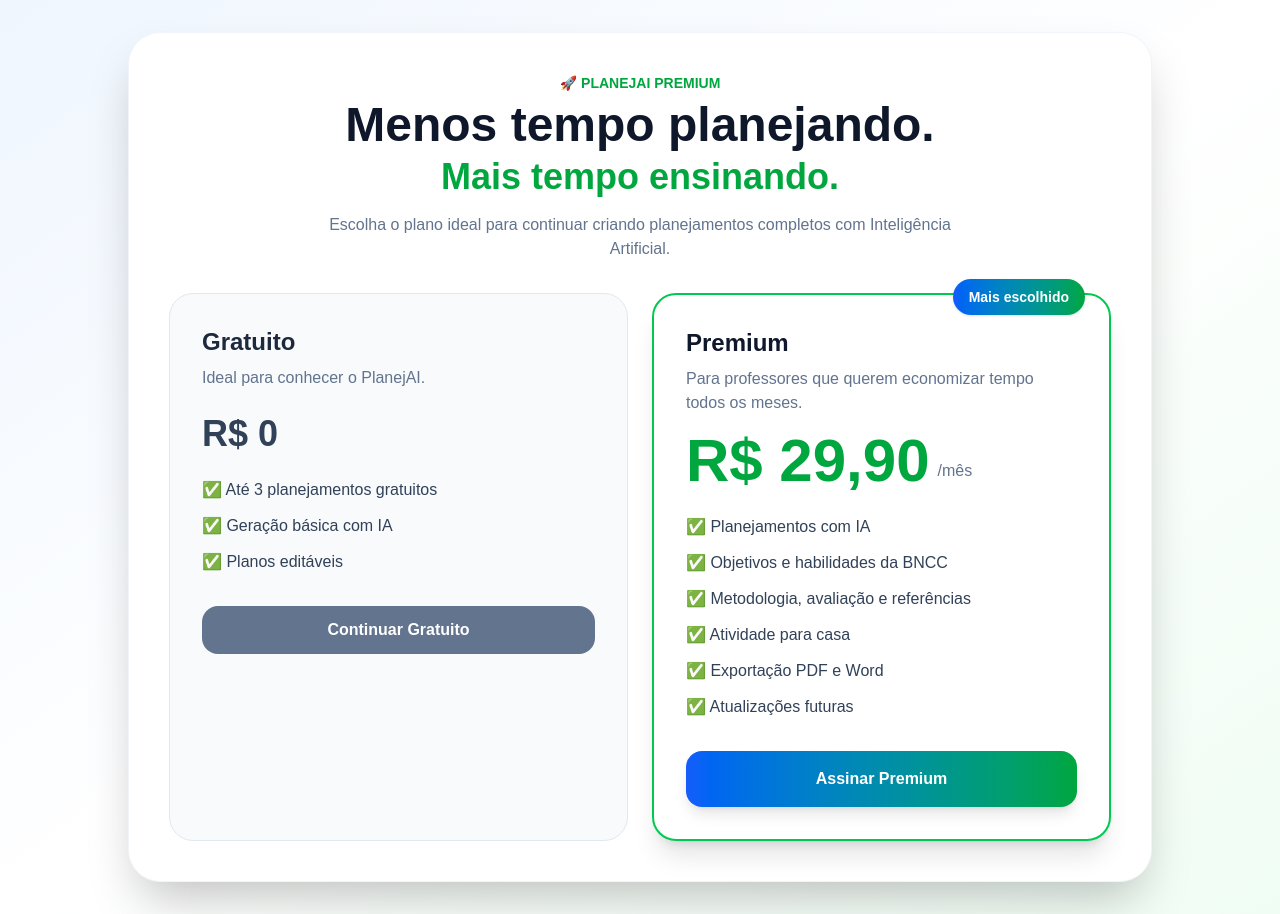
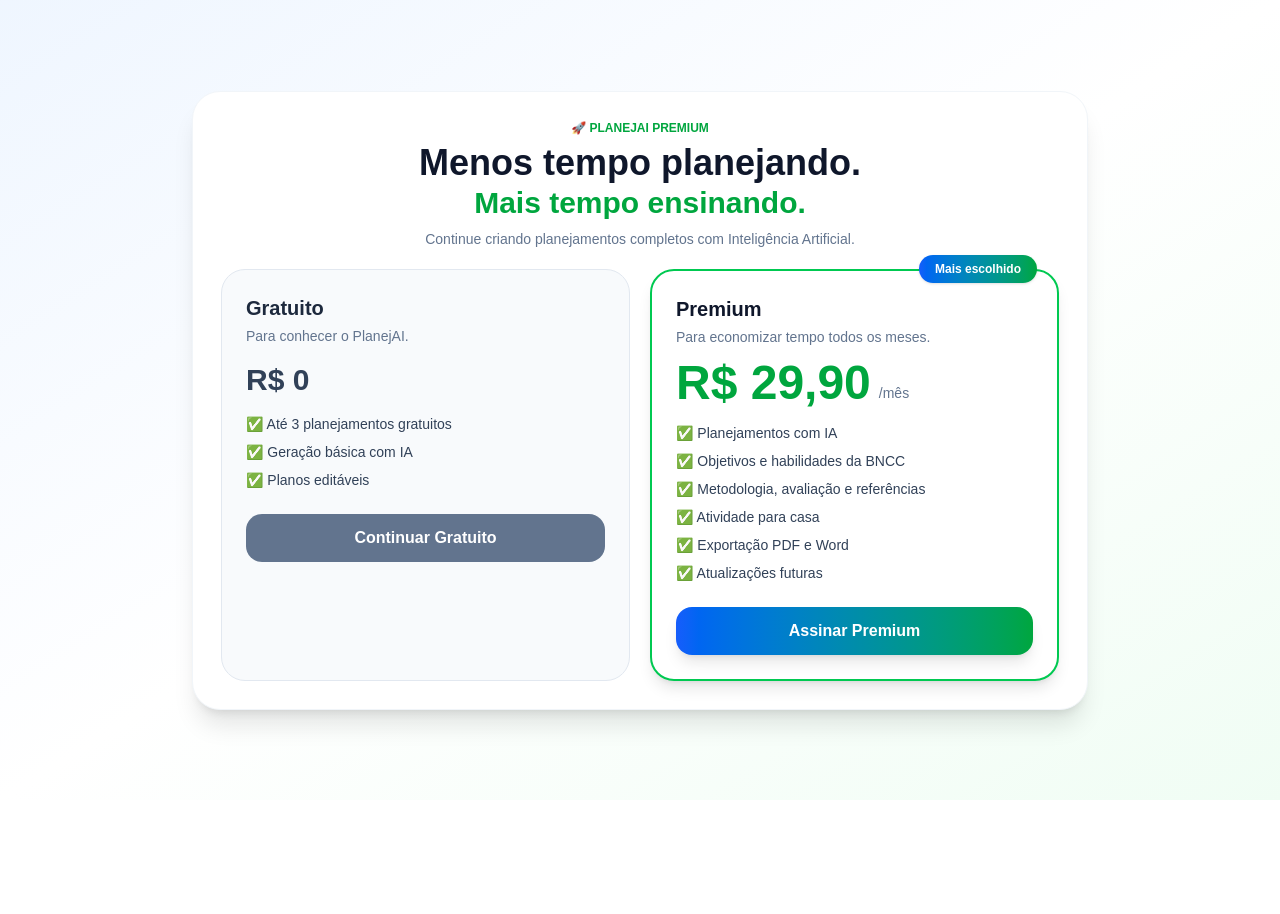
Before and after one commit to PlanejAI356/planejaprofe, a Next.js app: page /assinatura in a window 1280 px wide. After the commit the page ends 800 px from the top, so only its background shows below. Built offline with nearby package versions, Linux system fonts and the light colour scheme; no server answers.

Commit message:
Ajusta tamanho da tela de assinatura

```diff
--- a/app/assinatura/page.tsx
+++ b/app/assinatura/page.tsx
@@ -33,42 +33,41 @@
   }
 
   return (
-    <main className="min-h-screen bg-gradient-to-br from-blue-50 via-white to-green-50 flex items-center justify-center p-4 md:p-8">
-      <div className="w-full max-w-5xl bg-white rounded-[32px] shadow-2xl border border-slate-100 p-6 md:p-10">
-        <div className="text-center mb-8">
-          <p className="text-sm font-bold text-green-600 mb-2">
+    <main className="min-h-screen bg-gradient-to-br from-blue-50 via-white to-green-50 flex items-center justify-center p-4 md:p-6">
+      <div className="w-full max-w-4xl bg-white rounded-[28px] shadow-xl border border-slate-100 p-5 md:p-7">
+        <div className="text-center mb-5">
+          <p className="text-xs font-extrabold text-green-600 mb-1">
             🚀 PLANEJAI PREMIUM
           </p>
 
-          <h1 className="text-3xl md:text-5xl font-extrabold text-slate-900">
+          <h1 className="text-2xl md:text-4xl font-extrabold text-slate-900 leading-tight">
             Menos tempo planejando.
           </h1>
 
-          <h2 className="text-2xl md:text-4xl font-extrabold text-green-600 mt-2">
+          <h2 className="text-xl md:text-3xl font-extrabold text-green-600">
             Mais tempo ensinando.
           </h2>
 
-          <p className="text-slate-500 mt-4 max-w-2xl mx-auto">
-            Escolha o plano ideal para continuar criando planejamentos completos
-            com Inteligência Artificial.
+          <p className="text-sm text-slate-500 mt-2 max-w-lg mx-auto">
+            Continue criando planejamentos completos com Inteligência Artificial.
           </p>
         </div>
 
-        <div className="grid md:grid-cols-2 gap-6">
-          <div className="rounded-3xl border border-slate-200 bg-slate-50 p-6 md:p-8">
-            <h2 className="text-2xl font-extrabold text-slate-800 mb-2">
+        <div className="grid md:grid-cols-2 gap-5">
+          <div className="rounded-3xl border border-slate-200 bg-slate-50 p-5 md:p-6">
+            <h2 className="text-xl font-extrabold text-slate-800 mb-1">
               Gratuito
             </h2>
 
-            <p className="text-slate-500 mb-6">
-              Ideal para conhecer o PlanejAI.
+            <p className="text-sm text-slate-500 mb-4">
+              Para conhecer o PlanejAI.
             </p>
 
-            <p className="text-4xl font-extrabold text-slate-700 mb-6">
+            <p className="text-3xl font-extrabold text-slate-700 mb-4">
               R$ 0
             </p>
 
-            <ul className="space-y-3 text-slate-700 mb-8">
+            <ul className="space-y-2 text-sm text-slate-700 mb-6">
               <li>✅ Até 3 planejamentos gratuitos</li>
               <li>✅ Geração básica com IA</li>
               <li>✅ Planos editáveis</li>
@@ -82,27 +81,27 @@
             </button>
           </div>
 
-          <div className="relative rounded-3xl border-2 border-green-500 bg-white p-6 md:p-8 shadow-xl">
-            <div className="absolute -top-4 right-6 bg-gradient-to-r from-blue-600 to-green-600 text-white px-4 py-2 rounded-full text-sm font-bold shadow">
+          <div className="relative rounded-3xl border-2 border-green-500 bg-white p-5 md:p-6 shadow-lg">
+            <div className="absolute -top-4 right-5 bg-gradient-to-r from-blue-600 to-green-600 text-white px-4 py-1.5 rounded-full text-xs font-bold shadow">
               Mais escolhido
             </div>
 
-            <h2 className="text-2xl font-extrabold text-slate-900 mb-2">
+            <h2 className="text-xl font-extrabold text-slate-900 mb-1">
               Premium
             </h2>
 
-            <p className="text-slate-500 mb-4">
-              Para professores que querem economizar tempo todos os meses.
+            <p className="text-sm text-slate-500 mb-3">
+              Para economizar tempo todos os meses.
             </p>
 
-            <div className="flex items-end gap-2 mb-6">
-              <p className="text-5xl md:text-6xl font-extrabold text-green-600">
+            <div className="flex items-end gap-2 mb-4">
+              <p className="text-4xl md:text-5xl font-extrabold text-green-600">
                 R$ 29,90
               </p>
-              <span className="text-slate-500 mb-2">/mês</span>
+              <span className="text-sm text-slate-500 mb-1">/mês</span>
             </div>
 
-            <ul className="space-y-3 text-slate-700 mb-8">
+            <ul className="space-y-2 text-sm text-slate-700 mb-6">
               <li>✅ Planejamentos com IA</li>
               <li>✅ Objetivos e habilidades da BNCC</li>
               <li>✅ Metodologia, avaliação e referências</li>
@@ -113,7 +112,7 @@
 
             <button
               onClick={assinarPremium}
-              className="w-full rounded-2xl bg-gradient-to-r from-blue-600 to-green-600 hover:scale-[1.02] text-white py-4 font-extrabold shadow-lg transition"
+              className="w-full rounded-2xl bg-gradient-to-r from-blue-600 to-green-600 hover:scale-[1.02] text-white py-3 font-extrabold shadow-lg transition"
             >
               Assinar Premium
             </button>
```
